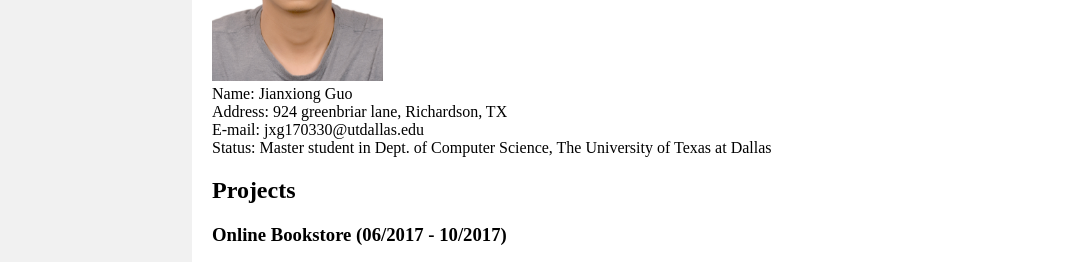
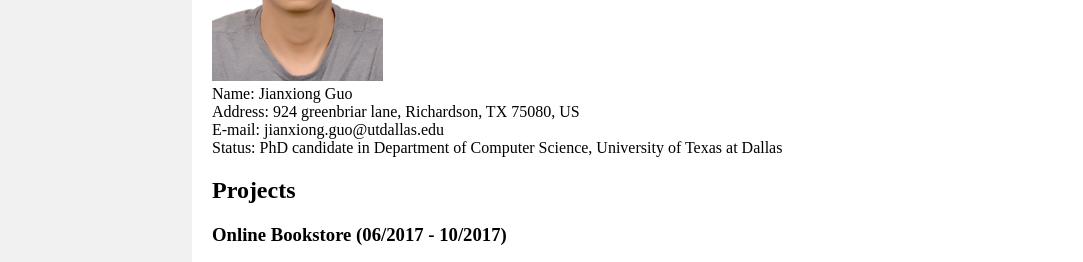
Before and after one commit to guojx93/guojx93.github.io, a plain HTML site: page index.html in a window 1280 px wide. Shown: the part 256-518 px from the top of the page, 0-1083 px from the left. Drawn offline with Linux system fonts and the light colour scheme.

Commit message:
Update index.html

```diff
--- a/index.html
+++ b/index.html
@@ -46,9 +46,9 @@
 					<img src="image/jianxiong.png" height="20%" width="20%">
 					<ul>
 						<li>Name: Jianxiong Guo</li>
-						<li>Address: 924 greenbriar lane, Richardson, TX
-						<li>E-mail: jxg170330@utdallas.edu</li>
-						<li>Status: Master student in Dept. of Computer Science, The University of Texas at Dallas</li>
+						<li>Address: 924 greenbriar lane, Richardson, TX 75080, US
+						<li>E-mail: jianxiong.guo@utdallas.edu</li>
+						<li>Status: PhD candidate in Department of Computer Science, University of Texas at Dallas</li>
 					</ul>
 				</div>
 				<div id="project">
```
